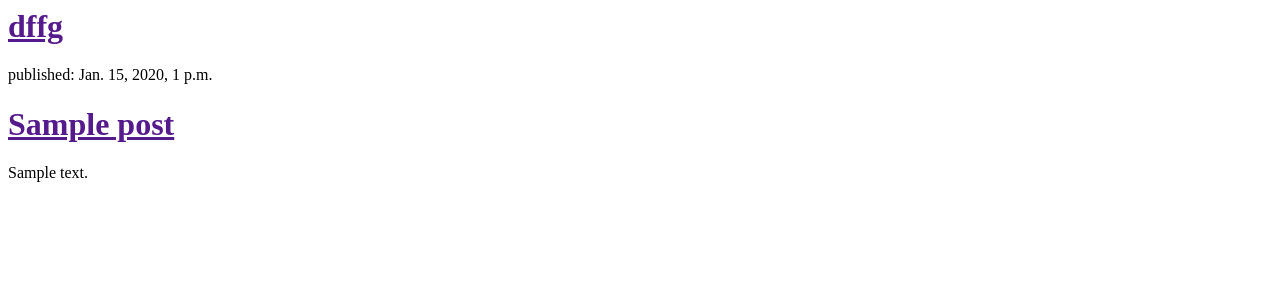
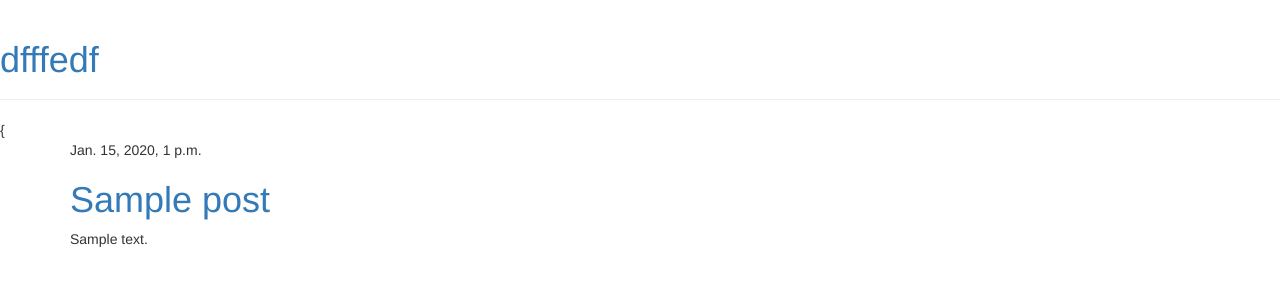
Before and after one commit to lukashkinsi/my-first-blog, a Django app: template blog/templates/blog/post_list.html in a window 1280 px wide. Shown: the top 300 px of the page. Run offline with Django 3.2, Linux system fonts and the light colour scheme; the template is opened without the code that fills it: values that come from a table or form of the project are taken from there, others are empty; tables that the repository leaves empty hold one stand-in row (values such as "Sample post"); some libraries are stand-ins or nearby versions.

Commit message:
Ones agane with css

```diff
--- a/blog/templates/blog/post_list.html
+++ b/blog/templates/blog/post_list.html
@@ -1,19 +1,31 @@
+{% load staticfiles %}
  <html>
         <head>
+			<link href="https://fonts.googleapis.com/css?family=Lobster&subset=latin,cyrillic" rel="stylesheet" type="text/css">
+			<link rel="stylesheet" href="//maxcdn.bootstrapcdn.com/bootstrap/3.2.0/css/bootstrap.min.css">
+			<link rel="stylesheet" href="//maxcdn.bootstrapcdn.com/bootstrap/3.2.0/css/bootstrap-theme.min.css">
             <title>My blog</title>
         </head>
         <body>
-            <div>
-                <h1><a href="">dffg</a></h1>
+            <div class="page-header">
+                <h1><a href="">dfffedf </a></h1>
             </div>
 
-		{% for post in posts %}
-			<div>
-				<p> published: {{ post.published_date }}</p>
-				<h1><a href="">{{ post.title }}</a></h1>
-				<p> {{ post.text|linebreaksbr }}</p>
+			{<div class="content container">
+				<div class="row">
+					<div class="col-md-8">
+						{% for post in posts %}
+							<div class="post">
+								<div class="date">
+									{{ post.published_date }}
+								</div>
+								<h1><a href="">{{ post.title }}</a></h1>
+								<p>{{ post.text|linebreaksbr }}</p>
+							</div>
+						{% endfor %}
+					</div>
+				</div>
 			</div>
-		{% endfor %}
 
         </body>
     </html>
```
Also changed, not shown: blog/static/css/blog.css (added, +47 -0 lines).
